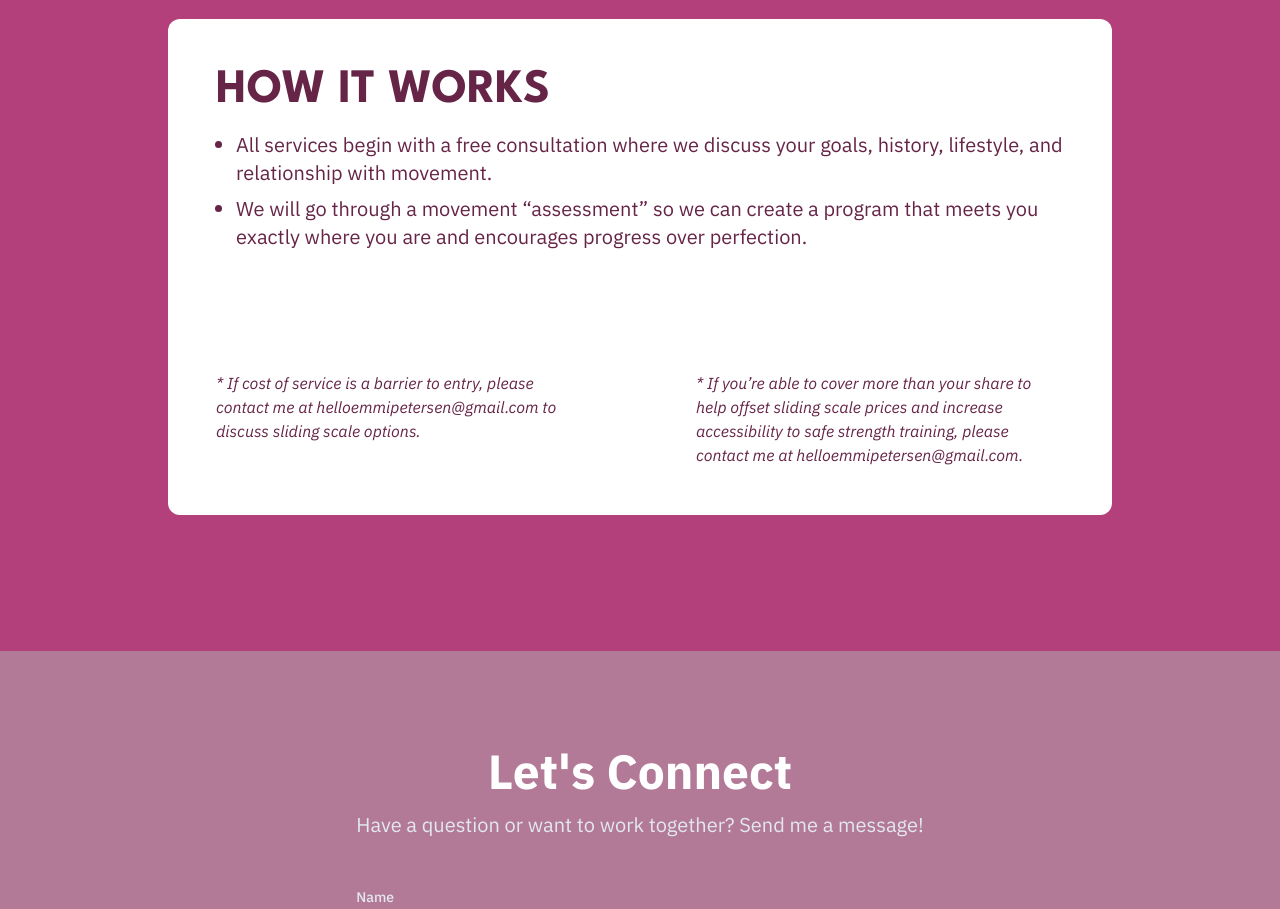
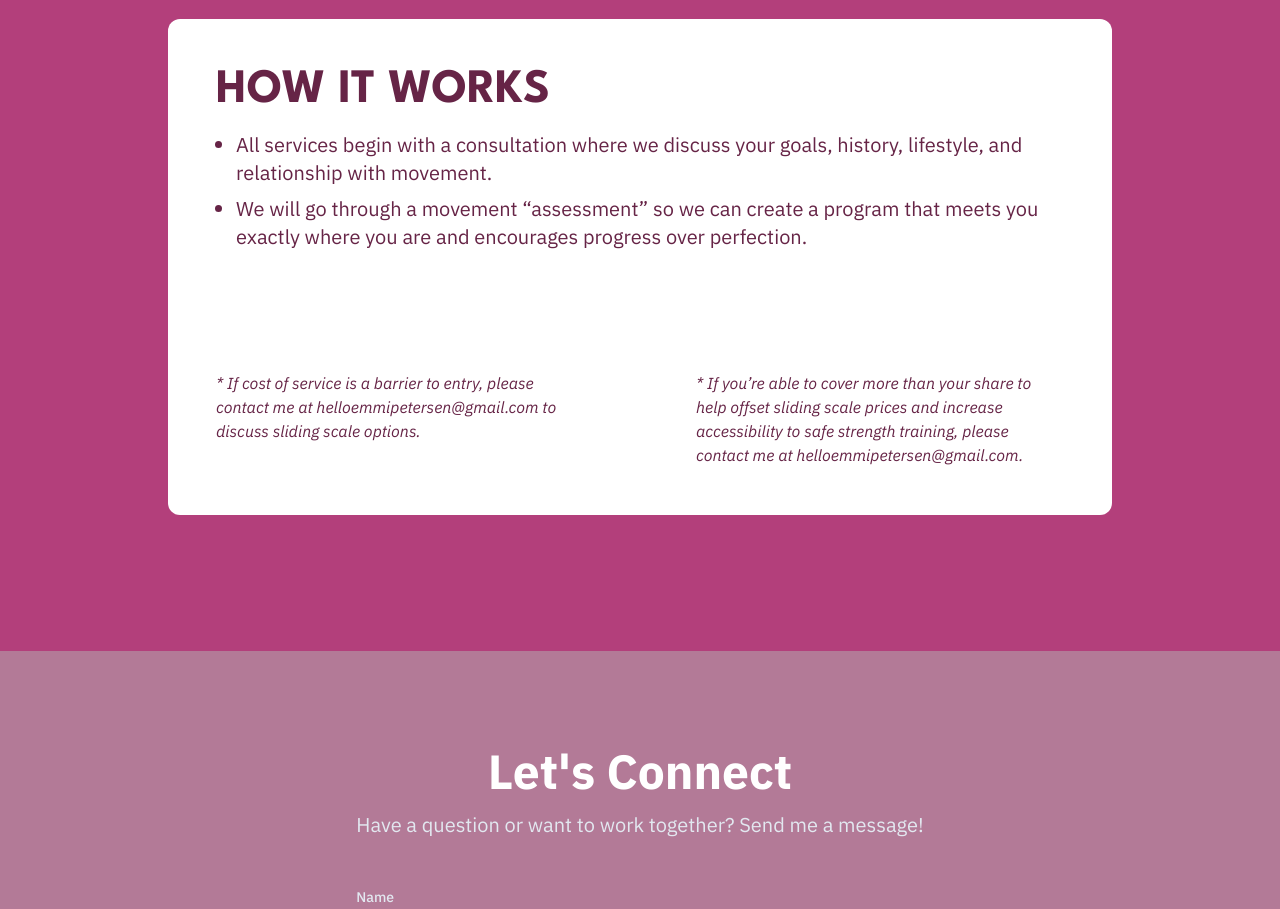
Before and after one commit to atiumcache/emmipetersen, a React (Vite) app: page /services in a window 1280 px wide. Shown: the part 1960-2869 px from the top of the page. Built offline with nearby package versions, Linux system fonts and the light colour scheme; no server answers.

Commit message:
minor copy update

```diff
--- a/src/pages/Services.tsx
+++ b/src/pages/Services.tsx
@@ -98,8 +98,8 @@ const HowItWorks = () => {
       </h2>
       <ul className="list-disc pl-5 text-xl  space-y-2">
         <li>
-          All services begin with a free consultation where we discuss your
-          goals, history, lifestyle, and relationship with movement.
+          All services begin with a consultation where we discuss your goals,
+          history, lifestyle, and relationship with movement.
         </li>
         <li>
           We will go through a movement “assessment” so we can create a program
```
